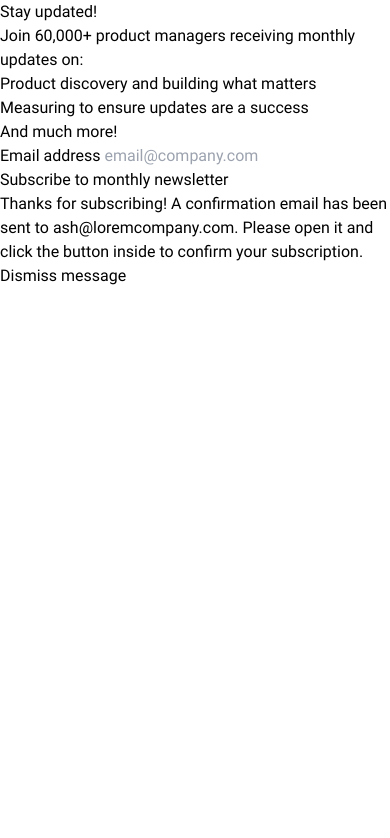
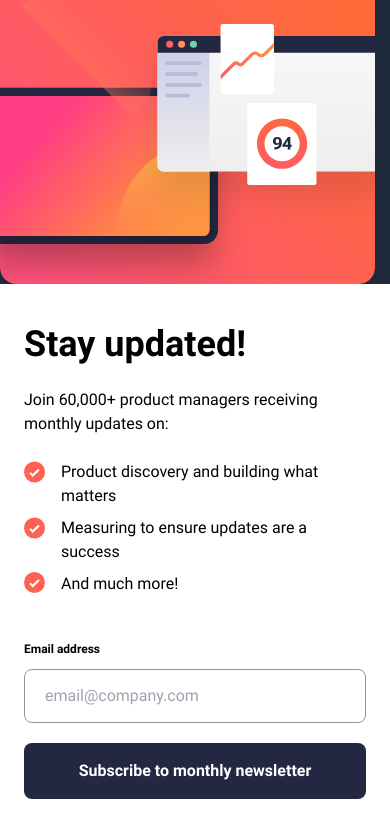
Before and after one commit to EmanuelCruz/newsletter-sign-up-with-success-message-main, a website built with Vite: page index.html in a window 390 px wide. Built offline with nearby package versions, Linux system fonts and the light colour scheme.

Commit message:
styles: mobile layout

```diff
--- a/index.html
+++ b/index.html
@@ -17,45 +17,70 @@
       Frontend Mentor | Newsletter sign-up form with success message
     </title>
   </head>
-  <body>
+  <body class="">
     <!-- Sign-up form start -->
     <!-- Image -->
-    <header>
-      <figure>
-        <img src="" alt="" />
+    <header class="container m-auto">
+      <figure class="bg-slate-800 overflow-hidden h-fit w-full">
+        <img src="./assets/images/illustration-sign-up-mobile.svg" alt="" />
       </figure>
     </header>
     <!-- Body -->
-    <main>
+    <main class="flex flex-col gap-6 px-6 py-10">
       <!-- Title -->
-      <h1>Stay updated!</h1>
+      <h1 class="text-4xl font-bold">Stay updated!</h1>
       <!-- Subtitle -->
       <p>Join 60,000+ product managers receiving monthly updates on:</p>
       <!-- Description list -->
-      <ul>
-        <li>Product discovery and building what matters</li>
-        <li>Measuring to ensure updates are a success</li>
-        <li>And much more!</li>
+      <ul class="flex flex-col gap-2">
+        <li class="flex gap-4">
+          <img
+            src="./assets/images/icon-list.svg"
+            alt=""
+            class="inline-block pb-6"
+          />Product discovery and building what matters
+        </li>
+        <li class="flex gap-4">
+          <img
+            src="./assets/images/icon-list.svg"
+            alt=""
+            class="inline-block pb-6"
+          />
+          Measuring to ensure updates are a success
+        </li>
+        <li class="flex gap-4">
+          <img
+            src="./assets/images/icon-list.svg"
+            alt=""
+            class="inline-block pb-6"
+          />
+          And much more!
+        </li>
       </ul>
       <!-- Form Subscribe -->
-      <form action="">
-        <label for="email">Email address</label>
+      <form action="" class="flex flex-col gap-3">
+        <label for="email" class="form-label font-bold text-xs"
+          >Email address</label
+        >
         <input
+          class="border-custom-grey appearance-none border rounded-lg py-4 px-5 text-custom-grey leading-tight focus:outline-none focus:ring-2 focus:ring-custom-grey mb-2"
           type="email"
-          class=""
-          name="email"
           placeholder="email@company.com"
         />
-        <button class="">Subscribe to monthly newsletter</button>
+        <button
+          class="bg-dark-slate-grey rounded-lg py-4 px-5 text-custom-white font-bold"
+        >
+          Subscribe to monthly newsletter
+        </button>
       </form>
     </main>
     <!-- Sign-up form end -->
 
     <!-- Success message start -->
 
-    Thanks for subscribing! A confirmation email has been sent to
+    <!-- Thanks for subscribing! A confirmation email has been sent to
     ash@loremcompany.com. Please open it and click the button inside to confirm
-    your subscription. Dismiss message
+    your subscription. Dismiss message -->
 
     <!-- Success message end -->
 
--- a/package.json
+++ b/package.json
@@ -9,6 +9,7 @@
     "preview": "vite preview"
   },
   "devDependencies": {
+    "@tailwindcss/forms": "^0.5.7",
     "autoprefixer": "^10.4.18",
     "postcss": "^8.4.37",
     "prettier": "^3.2.5",
--- a/tailwind.config.js
+++ b/tailwind.config.js
@@ -6,7 +6,7 @@ export default {
       colors: {
         tomato: "hsl(4, 100%, 67%)",
         "dark-slate-grey": "hsl(234, 29%, 20%)",
-        "charcoal-Grey": "hsl(235, 18%, 26%)",
+        "charcoal-grey": "hsl(235, 18%, 26%)",
         "custom-grey": "hsl(231, 7%, 60%)",
         "custom-white": "hsl(0, 0%, 100%)",
       },
@@ -18,5 +18,5 @@ export default {
       },
     },
   },
-  plugins: ["prettier-plugin-tailwindcss"],
+  plugins: ["prettier-plugin-tailwindcss", "@tailwindcss/forms"],
 };
--- a/tailwind.css
+++ b/tailwind.css
@@ -18,6 +18,6 @@
 
 @layer base {
   html {
-    @apply font-primary;
+    @apply font-primary text-paragraph;
   }
 }
```
Also changed, not shown: pnpm-lock.yaml.
